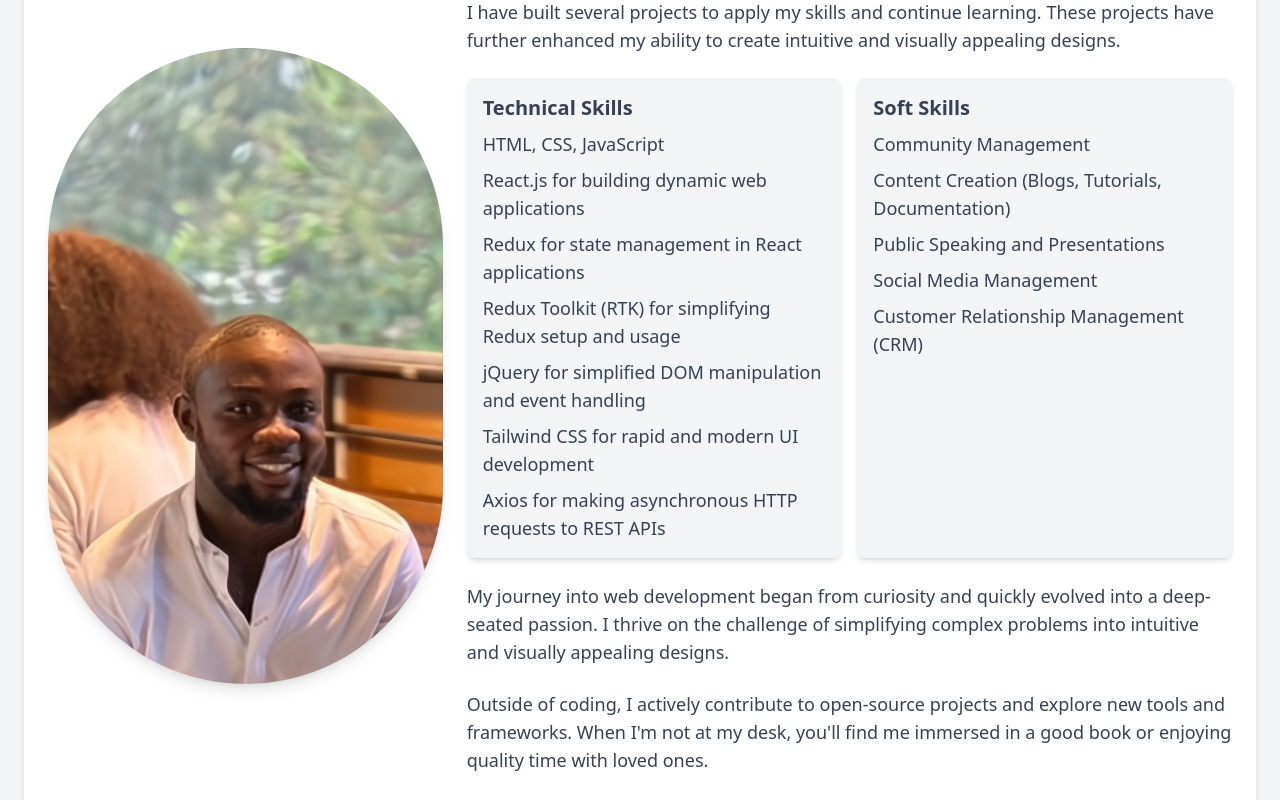
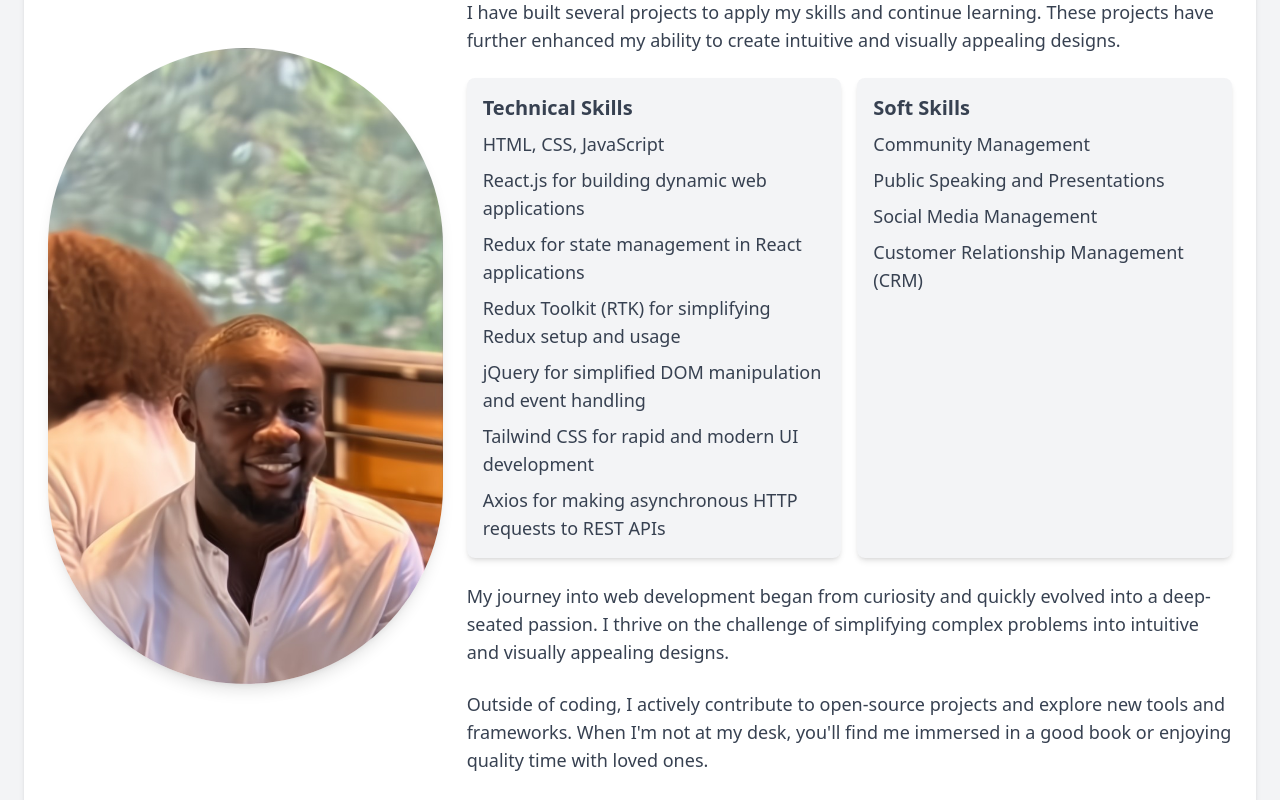
Before and after one commit to Ampah01/Portfolio, a React (Vite) app: page / in a window 1280 px wide. Shown: the part 880-1680 px from the top of the page. Built offline with nearby package versions, Linux system fonts and the light colour scheme.

Commit message:
included education page

```diff
--- a/src/Component/AboutMe/Skills.jsx
+++ b/src/Component/AboutMe/Skills.jsx
@@ -24,7 +24,6 @@ const Skills = () => {
         <ul className="list-none space-y-2 text-gray-700 text-lg">
           {[
             "Community Management",
-            "Content Creation (Blogs, Tutorials, Documentation)",
             "Public Speaking and Presentations",
             "Social Media Management",
             "Customer Relationship Management (CRM)",
--- a/src/Component/Footer/Footer.jsx
+++ b/src/Component/Footer/Footer.jsx
@@ -1,5 +1,5 @@
 import React from "react";
-import { FaTwitter, FaLinkedin } from "react-icons/fa";
+import { FaLinkedin } from "react-icons/fa";
 
 const Footer = () => {
   return (
--- a/src/Component/PortfolioPage/PortfolioPage.jsx
+++ b/src/Component/PortfolioPage/PortfolioPage.jsx
@@ -36,7 +36,7 @@ const PortfolioPage = () => {
       githubUrl: "https://github.com/Ampah01/Weather-App",
       more_details:
         "It offers a seamless user experience by displaying weather data and task management tools side by side. With a visually appealing interface, it allows users to stay informed about the weath+er while keeping track of their daily tasks. The application also includes features such as search functionality for weather updates based on location and animated transitions for a more engaging user interaction.",
-      demoUrl: "https://weather-app-eight-omega-81.vercel.app/",
+      demoUrl: "y ",
     },
   ];
 
@@ -67,7 +67,7 @@ const PortfolioPage = () => {
               className="w-full h-40 object-cover cursor-pointer"
               onClick={() => toggleProject(project.id)}
             />
-            <div className="p-4"  onClick={() => toggleProject(project.id)}>
+            <div className="p-4" onClick={() => toggleProject(project.id)}>
               <h3 className="text-xl font-bold mb-2 text-gray-700">
                 {project.title}
               </h3>
```
